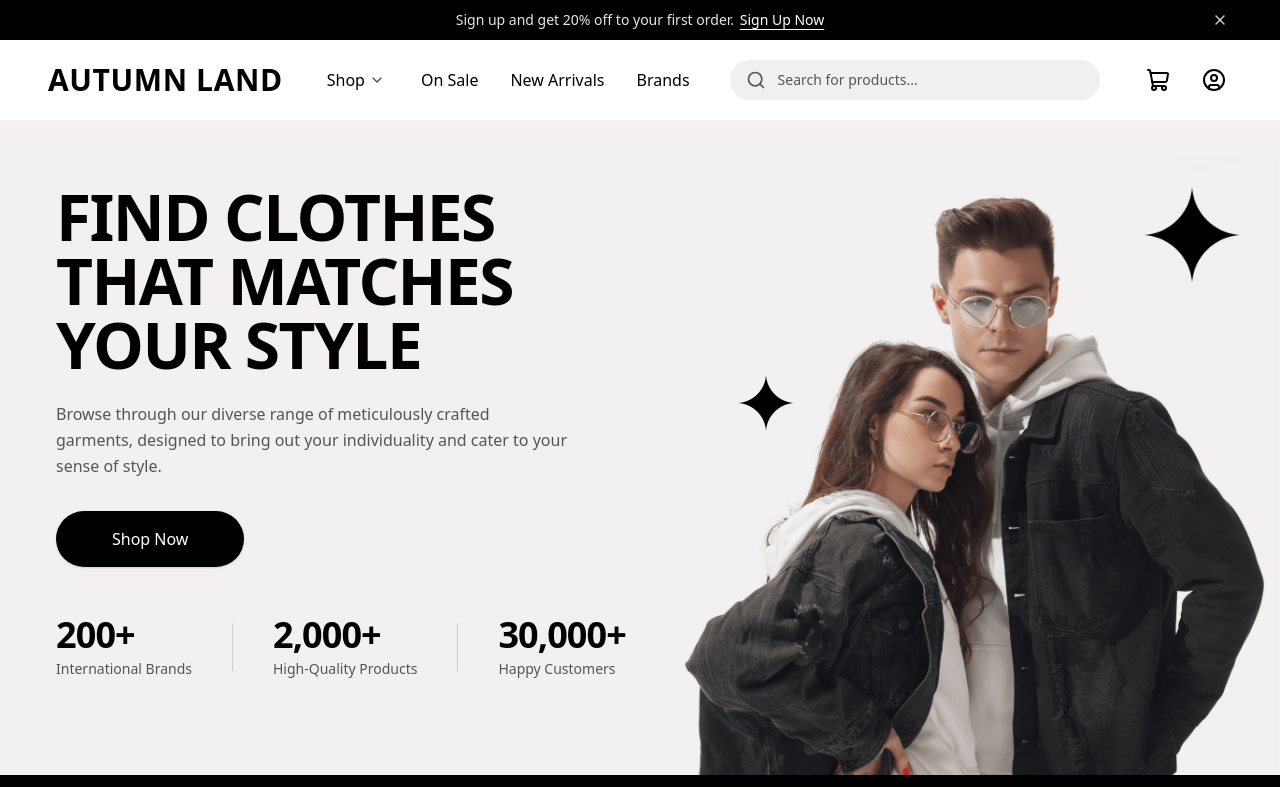
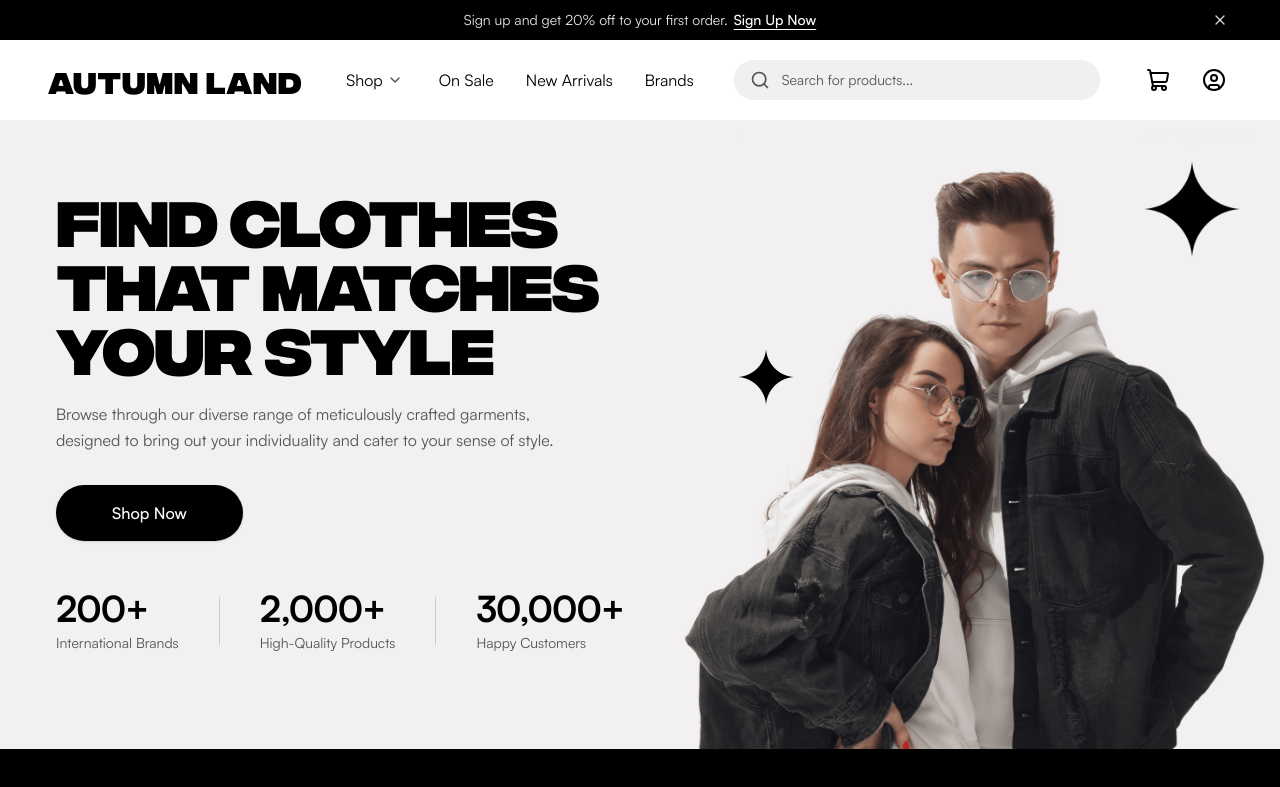
Before and after one commit to jubayers-r/autumnland-client, a Next.js app: page / in a window 1280 px wide. Shown: the top 787 px of the page. Built offline with nearby package versions, Linux system fonts and the light colour scheme; no server answers.

Commit message:
fix(typography): resolve cyclic CSS variables and declare Tailwind v4 font utilities

```diff
--- a/app/globals.css
+++ b/app/globals.css
@@ -6,9 +6,9 @@
 
 @theme inline {
   --font-sans:
-    var(--font-sans), ui-sans-serif, system-ui, -apple-system, BlinkMacSystemFont, "Segoe UI",
+    var(--font-satoshi), ui-sans-serif, system-ui, -apple-system, BlinkMacSystemFont, "Segoe UI",
     Roboto, "Helvetica Neue", Arial, sans-serif;
-  --font-heading: var(--font-heading), var(--font-sans), ui-sans-serif, system-ui, sans-serif;
+  --font-heading: var(--font-integral), sans-serif;
 
   --radius-sm: calc(var(--radius) - 4px);
   --radius-md: calc(var(--radius) - 2px);
@@ -151,3 +151,19 @@
 .animate-marquee:hover {
   animation-play-state: paused;
 }
+
+@utility no-scrollbar {
+  -ms-overflow-style: none;
+  scrollbar-width: none;
+  &::-webkit-scrollbar {
+    display: none;
+  }
+}
+
+@utility font-heading {
+  font-family: var(--font-integral), var(--font-heading), sans-serif;
+}
+
+@utility font-sans {
+  font-family: var(--font-satoshi), var(--font-sans), ui-sans-serif, system-ui, sans-serif;
+}
```
Also changed, not shown: app/layout.tsx (+5 -5 lines), 1 other file (tests, documents, lock files or other folders).
